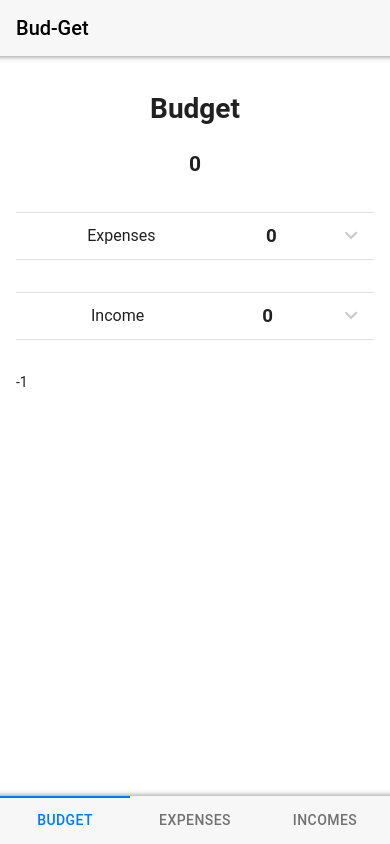
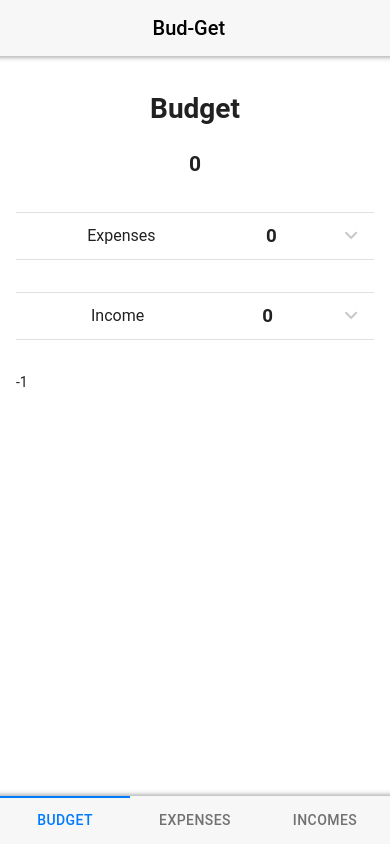
Before and after one commit to shiraazAh/Budget-App, a plain HTML site: page www/index.html in a window 390 px wide. Drawn offline with Linux system fonts and the light colour scheme; some packages are replaced by stand-ins of ours.

Commit message:
Made title in the center

```diff
--- a/www/style.css
+++ b/www/style.css
@@ -23,3 +23,7 @@
 .page-content {
     background-color:;
 }
+
+.navbar-inner {
+    margin-left: 35%;
+}
```
